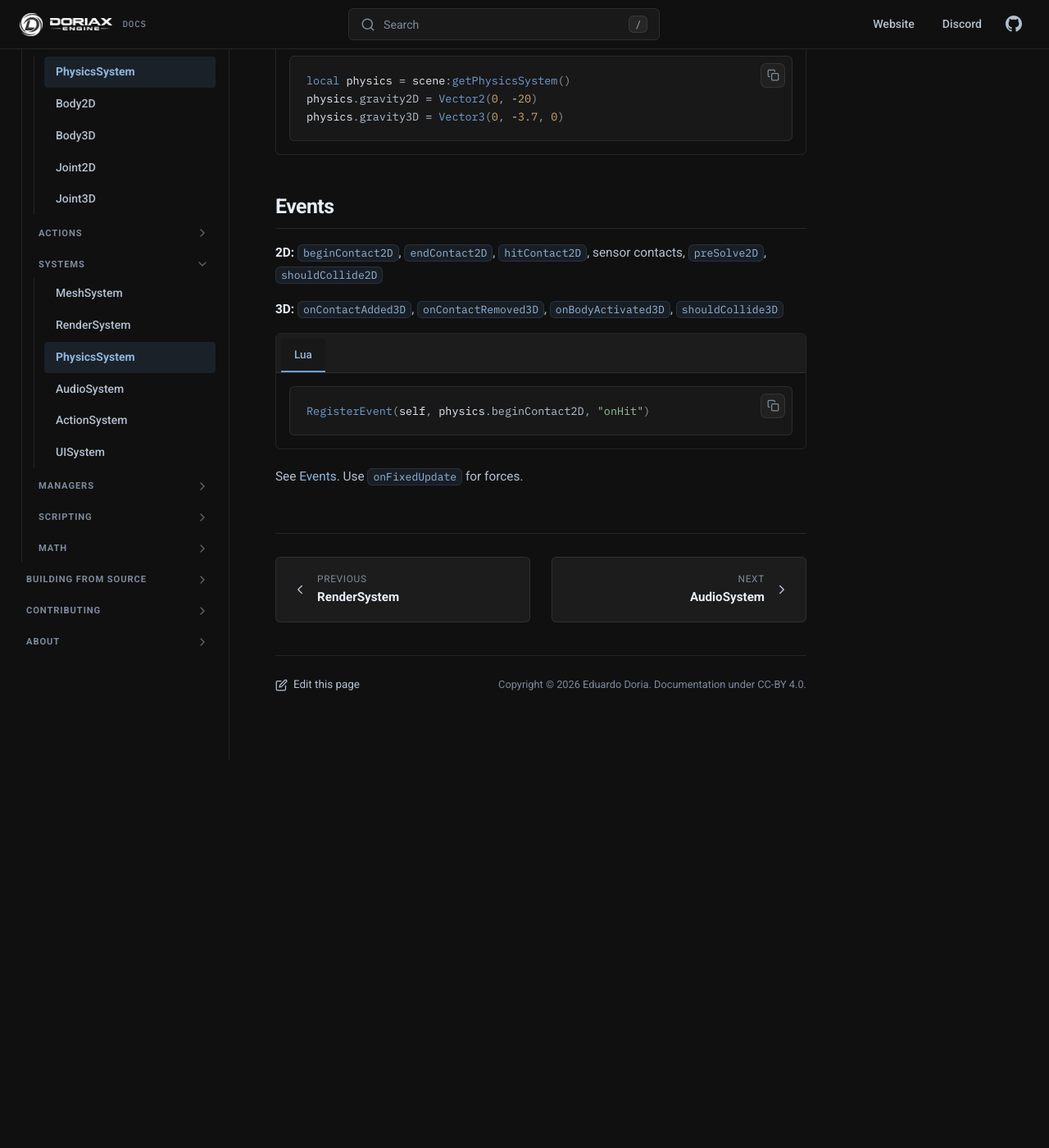
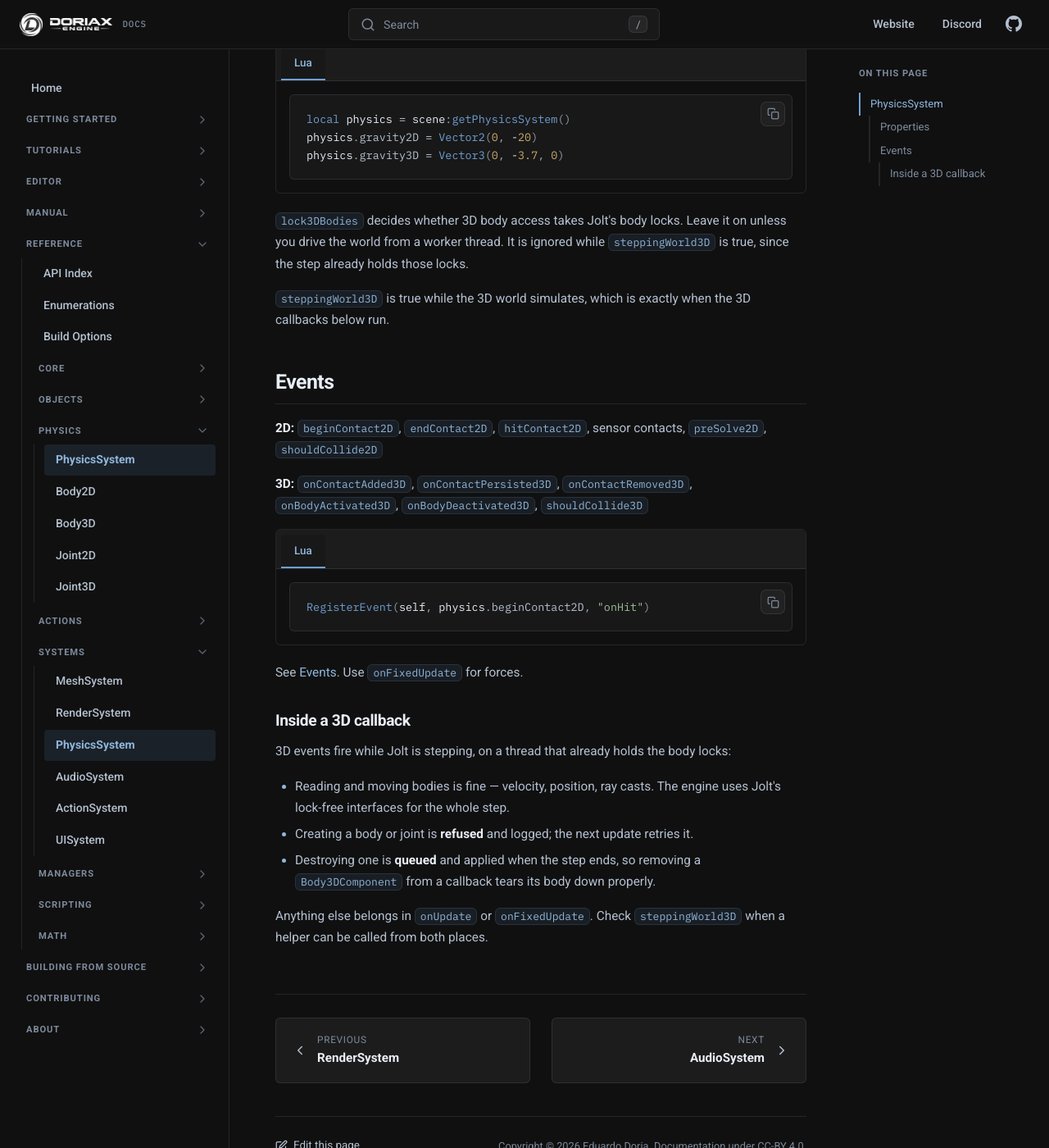
Before and after one commit to doriaxengine/doriax-docs, an MkDocs documentation site: the page built from docs/reference/classes/physicssystem.md, in a window 1280 px wide and 1400 px high, scrolled down 692 px. Shown: the whole window at 82% size. Built offline with MkDocs 1.6.1, drawn with Linux system fonts in a browser that asks for light colours; comment, search, counter and statistics services are not loaded; before the commit the page ends 1619 px from its top, so only the background shows below that; some of the changed text lies outside the part shown.

Commit message:
Doc 3D contact callback rules and shader variants

````diff
--- a/docs/reference/classes/physicssystem.md
+++ b/docs/reference/classes/physicssystem.md
@@ -15,6 +15,7 @@ description: PhysicsSystem API reference — Box2D and Jolt (C++ and Lua).
 | Vector3 | gravity | `(0,-9.81,0)` | C++ \| Lua |
 | float | pointsToMeterScale2D | `64.0` | C++ \| Lua |
 | bool | lock3DBodies | `true` | C++ \| Lua |
+| bool | steppingWorld3D | `false` | C++ \| Lua *(read-only)* |
 
 `gravity2D` and `gravity3D` set each world's gravity independently (m/s²); the legacy `gravity` / `setGravity(...)` sets both worlds at once and reads back the 3D value. The same values are exposed directly on [Scene](scene.md#gravity2d) — `scene.gravity2D` / `scene.gravity3D` — which is what the editor's scene **Physics** section edits and saves.
 
@@ -26,11 +27,18 @@ description: PhysicsSystem API reference — Box2D and Jolt (C++ and Lua).
     physics.gravity3D = Vector3(0, -3.7, 0)
     ```
 
+`lock3DBodies` decides whether 3D body access takes Jolt's body locks. Leave it on unless
+you drive the world from a worker thread. It is ignored while `steppingWorld3D` is true,
+since the step already holds those locks.
+
+`steppingWorld3D` is true while the 3D world simulates, which is exactly when the 3D
+callbacks below run.
+
 ## Events
 
 **2D:** `beginContact2D`, `endContact2D`, `hitContact2D`, sensor contacts, `preSolve2D`, `shouldCollide2D`
 
-**3D:** `onContactAdded3D`, `onContactRemoved3D`, `onBodyActivated3D`, `shouldCollide3D`
+**3D:** `onContactAdded3D`, `onContactPersisted3D`, `onContactRemoved3D`, `onBodyActivated3D`, `onBodyDeactivated3D`, `shouldCollide3D`
 
 === "Lua"
 
@@ -39,3 +47,16 @@ description: PhysicsSystem API reference — Box2D and Jolt (C++ and Lua).
     ```
 
 See [Events](../../manual/events.md). Use `onFixedUpdate` for forces.
+
+### Inside a 3D callback
+
+3D events fire while Jolt is stepping, on a thread that already holds the body locks:
+
+* Reading and moving bodies is fine — velocity, position, ray casts. The engine uses
+  Jolt's lock-free interfaces for the whole step.
+* Creating a body or joint is **refused** and logged; the next update retries it.
+* Destroying one is **queued** and applied when the step ends, so removing a
+  `Body3DComponent` from a callback tears its body down properly.
+
+Anything else belongs in `onUpdate` or `onFixedUpdate`. Check `steppingWorld3D` when a
+helper can be called from both places.
--- a/mkdocs.yml
+++ b/mkdocs.yml
@@ -113,6 +113,7 @@ nav:
       - 2D Graphics: 'manual/2d-graphics.md'
       - 3D Graphics: 'manual/3d-graphics.md'
       - Rendering Pipeline: 'manual/rendering-pipeline.md'
+      - Shader Variants: 'manual/shader-variants.md'
       - Multiple Resolutions: 'manual/multiple-resolutions.md'
       - User Interface: 'manual/user-interface.md'
       - Animation: 'manual/animation.md'
````
Also changed, not shown: docs/editor/command-line.md (+1 -1 lines), docs/manual/events.md (+3 -0 lines), docs/manual/physics.md (+15 -0 lines), docs/manual/shader-variants.md (added, +79 -0 lines), docs/reference/classes/body3d.md (+11 -0 lines).
